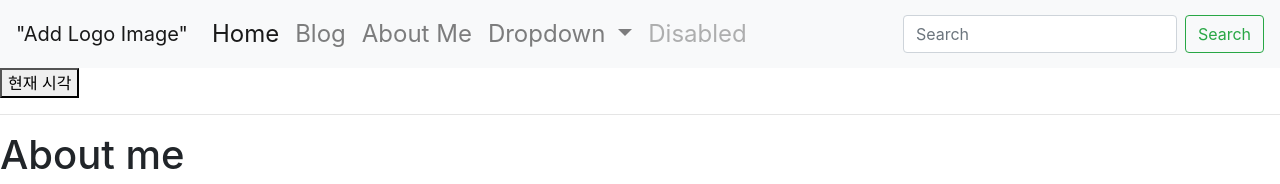
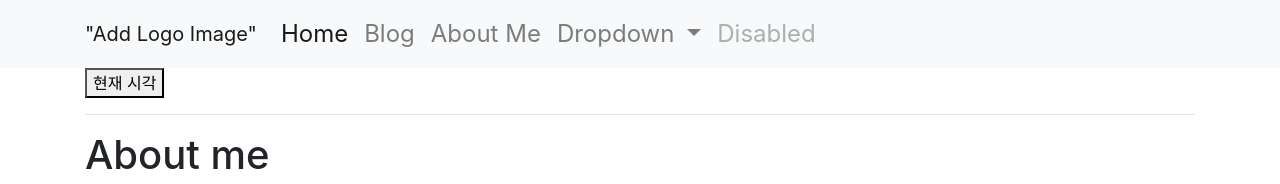
Before and after one commit to GGongnanE/frontend_basic, a plain HTML site: page about_me.html in a window 1280 px wide. Shown: the top 184 px of the page. Drawn offline with nearby package versions, Linux system fonts and the light colour scheme.

Commit message:
container 적용해서 좌우 여백 만들기

```diff
--- a/about_me.html
+++ b/about_me.html
@@ -12,11 +12,11 @@
 
     <!--####### add nav bar #######-->
     <nav class="navbar navbar-expand-lg navbar-light bg-light">
+        <div class="container">
             <a class="navbar-brand" href="./index.html"> "Add Logo Image"</a>
             <button class="navbar-toggler" type="button" data-toggle="collapse" data-target="#navbarSupportedContent" aria-controls="navbarSupportedContent" aria-expanded="false" aria-label="Toggle navigation">
             <span class="navbar-toggler-icon"></span>
             </button>
-
             <div class="collapse navbar-collapse" id="navbarSupportedContent">
             <ul class="navbar-nav mr-auto">
                 <li class="nav-item active">
@@ -43,15 +43,16 @@
                 <a class="nav-link disabled">Disabled</a>
                 </li>
             </ul>
-          <form class="form-inline my-2 my-lg-0">
+            <!-- <form class="form-inline my-2 my-lg-0">
                 <input class="form-control mr-sm-2" type="search" placeholder="Search" aria-label="Search">
                 <button class="btn btn-outline-success my-2 my-sm-0" type="submit">Search</button>
-          </form>
+            </form> -->
+            </div>
         </div>
     </nav>
 
-
-    <!--####### add button #######-->
+    <!-- 컨테이너를 이용한 여백관리 -->
+    <div class="container">
         <button onclick="whatTimeIsIt()">현재 시각</button>
         <br>
         <hr>
@@ -62,7 +63,7 @@
 
         <p>HTML, CSS, JS, DJango로 웹사이트를 만듭니다.</p>
         <a href="../index.html">첫 화면으로 돌아가기</a>
-
+    </div>
 
     <!-- add bootstrap bundle (js) -->
     <script src="https://cdn.jsdelivr.net/npm/jquery@3.5.1/dist/jquery.slim.min.js" integrity="sha384-DfXdz2htPH0lsSSs5nCTpuj/zy4C+OGpamoFVy38MVBnE+IbbVYUew+OrCXaRkfj" crossorigin="anonymous"></script>
```
Lines whose indentation alone changed are shown as unchanged.
